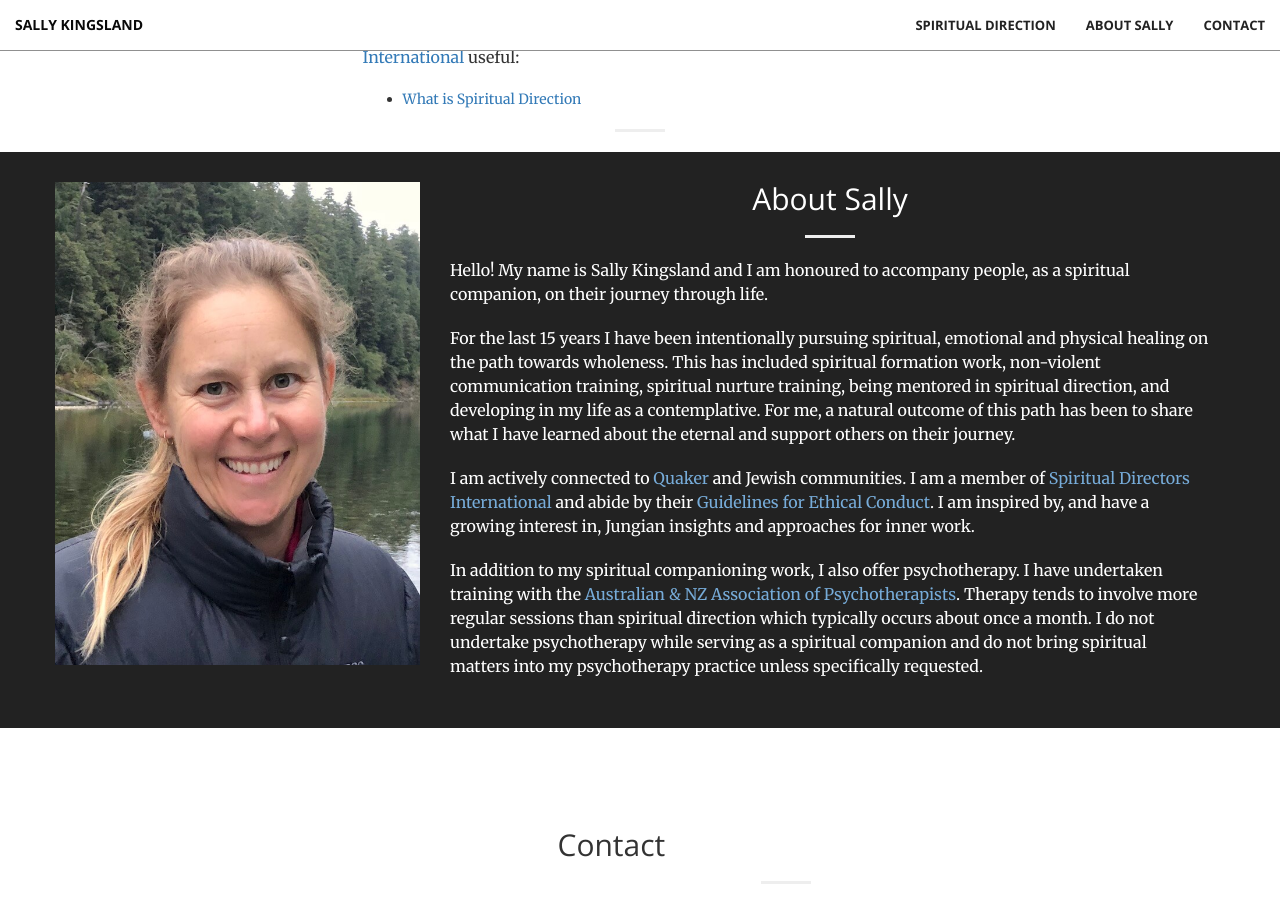
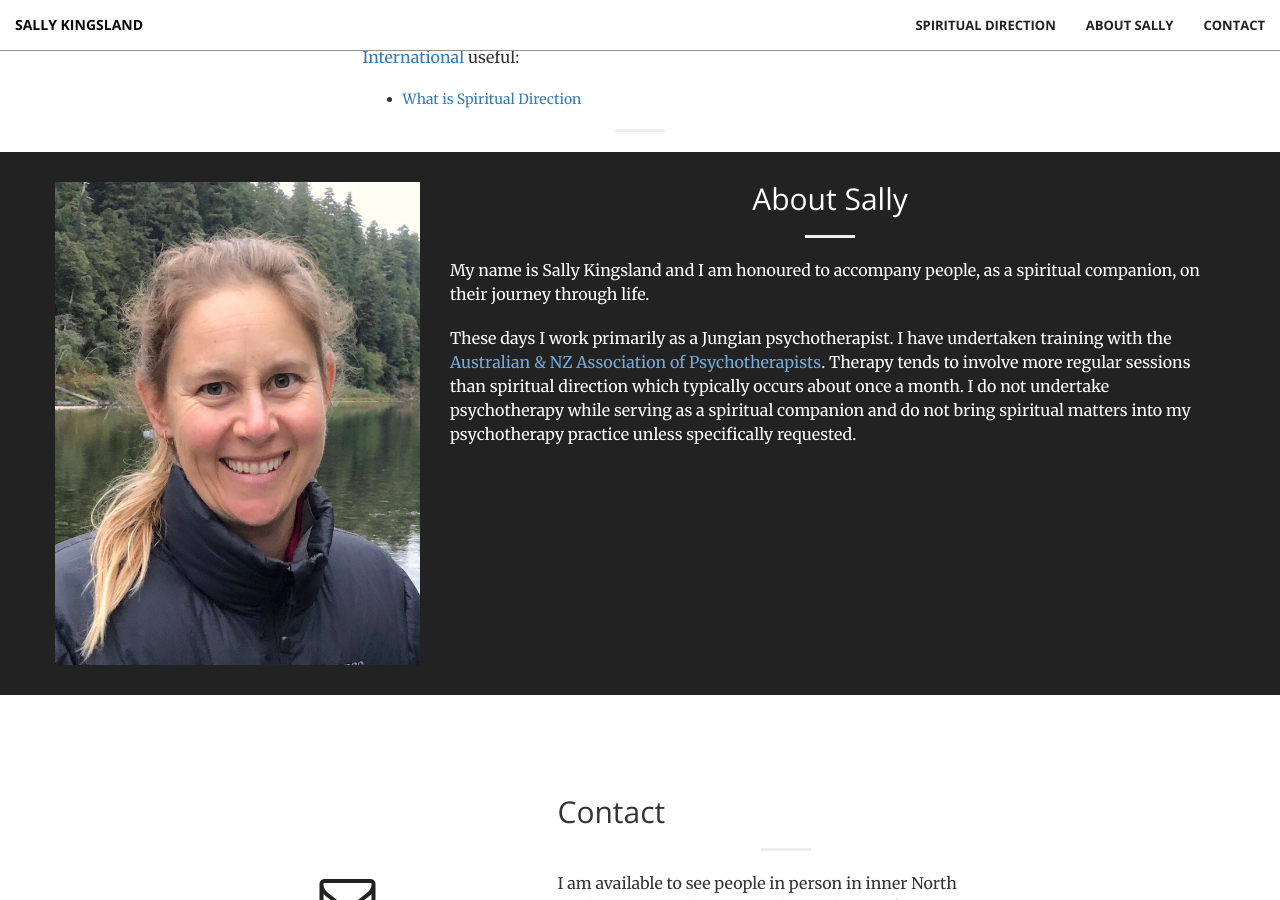
Before and after one commit to sallykingsland/sallykingsland.github.io, a Jekyll site: the page built from index.md, in a window 1280 px wide and 900 px high, scrolled down 2370 px. Built offline with Jekyll 4.4.1, drawn with Linux system fonts in a browser that asks for light colours.

Commit message:
Removed details re faith communities and journey

```diff
--- a/_includes/about.html
+++ b/_includes/about.html
@@ -8,19 +8,10 @@
 				<h2 class="section-heading">About Sally</h2>
 				<hr>
 				<p>
-					Hello! My name is Sally Kingsland and I am honoured to accompany people, as a spiritual companion, on their journey through life.
+					My name is Sally Kingsland and I am honoured to accompany people, as a spiritual companion, on their journey through life.
 				</p>
 				<p>
-					For the last 15 years I have been intentionally pursuing spiritual, emotional and physical healing on the path towards wholeness. This has included spiritual formation work, non-violent communication training, spiritual nurture training, being mentored in spiritual direction, and developing in my life as a contemplative. For me, a natural outcome of this path has been to share what I have learned about the eternal and support others on their journey.
-				</p>
-				<p>
-					I am actively connected to
-					<a href="http://quakerspeak.com/basics/">Quaker</a>
-					and Jewish communities.
-					I am a member of <a href="https://www.sdiworld.org/">Spiritual Directors International</a> and abide by their <a href="https://www.sdiworld.org/member-publications/guidelines-ethical-conduct">Guidelines for Ethical Conduct</a>. I am inspired by, and have a growing interest in, Jungian insights and approaches for inner work.
-				</p>
-				<p>
-					In addition to my spiritual companioning work, I also offer psychotherapy. I have undertaken training with the
+					These days I work primarily as a Jungian psychotherapist. I have undertaken training with the
 					<a href="http://www.anzap.com.au/">Australian & NZ Association of Psychotherapists</a>.
 					Therapy tends to involve more regular sessions than spiritual direction which typically occurs about once a month.  I do not undertake psychotherapy while serving as a spiritual companion and do not bring spiritual matters into my psychotherapy practice unless specifically requested.
 				</p>
```
